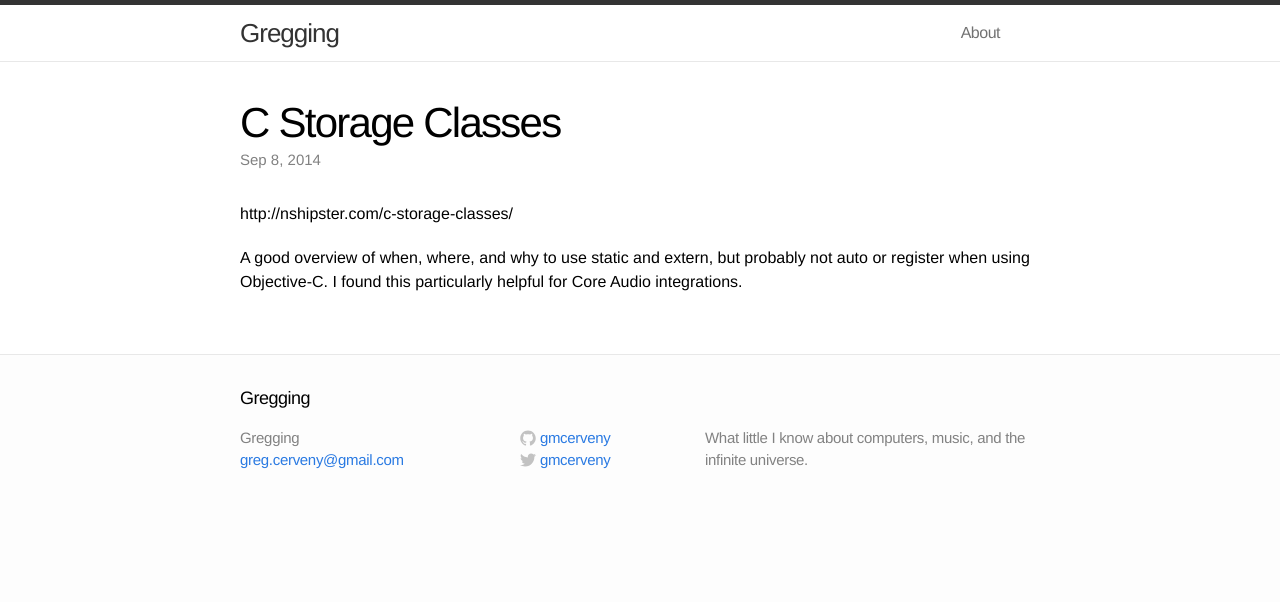
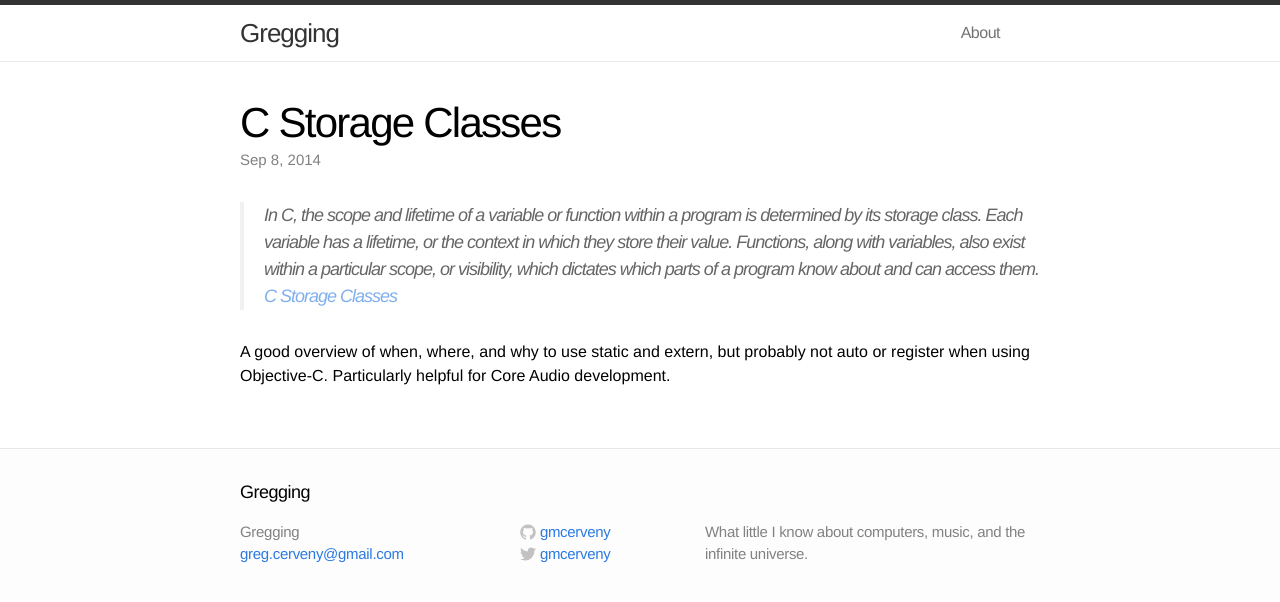
Before and after one commit to gmcerveny/gregging, a Jekyll site: the page built from _posts/2014-09-08-C-Storage-Classes.md, in a window 1280 px wide. Shown: the top 602 px of the page. Built offline with Jekyll 4.4.1, drawn with Linux system fonts in a browser that asks for light colours.

Commit message:
adding some posts

```diff
--- a/_posts/2014-09-08-C-Storage-Classes.md
+++ b/_posts/2014-09-08-C-Storage-Classes.md
@@ -1,3 +1,8 @@
-http://nshipster.com/c-storage-classes/
+---
+title: C Storage Classes
+---
 
-A good overview of when, where, and why to use static and extern, but probably not auto or register when using Objective-C.  I found this particularly helpful for Core Audio integrations.
+> In C, the scope and lifetime of a variable or function within a program is determined by its storage class. Each variable has a lifetime, or the context in which they store their value. Functions, along with variables, also exist within a particular scope, or visibility, which dictates which parts of a program know about and can access them.
+[C Storage Classes](http://nshipster.com/c-storage-classes/)
+
+A good overview of when, where, and why to use static and extern, but probably not auto or register when using Objective-C.  Particularly helpful for Core Audio development.
```
Also changed, not shown: _posts/2014-09-09-Aphex-Twin-Gear.md (added, +7 -0 lines), _posts/2014-10-10-Gareth-Loy-Musimathics.md (added, +34 -0 lines).
